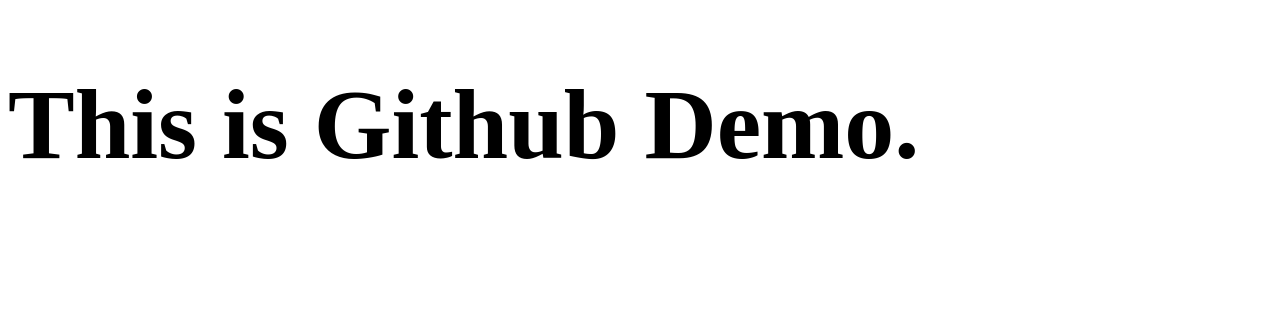
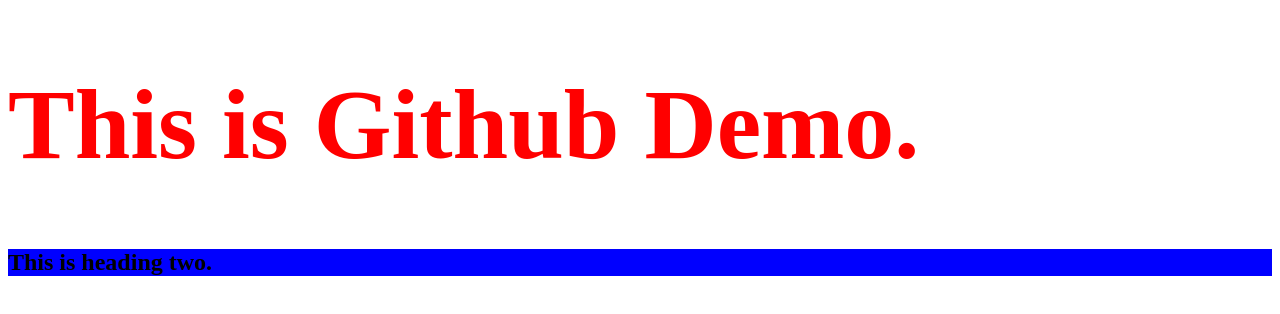
Before and after one commit to Ishan-Pradhan/Github-Demo, a plain HTML site: page index.html in a window 1280 px wide. Drawn offline with Linux system fonts and the light colour scheme.

Commit message:
added heading2

```diff
--- a/index.html
+++ b/index.html
@@ -8,5 +8,6 @@
   </head>
   <body>
     <h1>This is Github Demo.</h1>
+    <h2>This is heading two.</h2>
   </body>
 </html>
--- a/style.css
+++ b/style.css
@@ -1,3 +1,8 @@
 h1 {
   font-size: 100px;
+  color: red;
 }
+
+h2 {
+  background: blue;
+}
```
